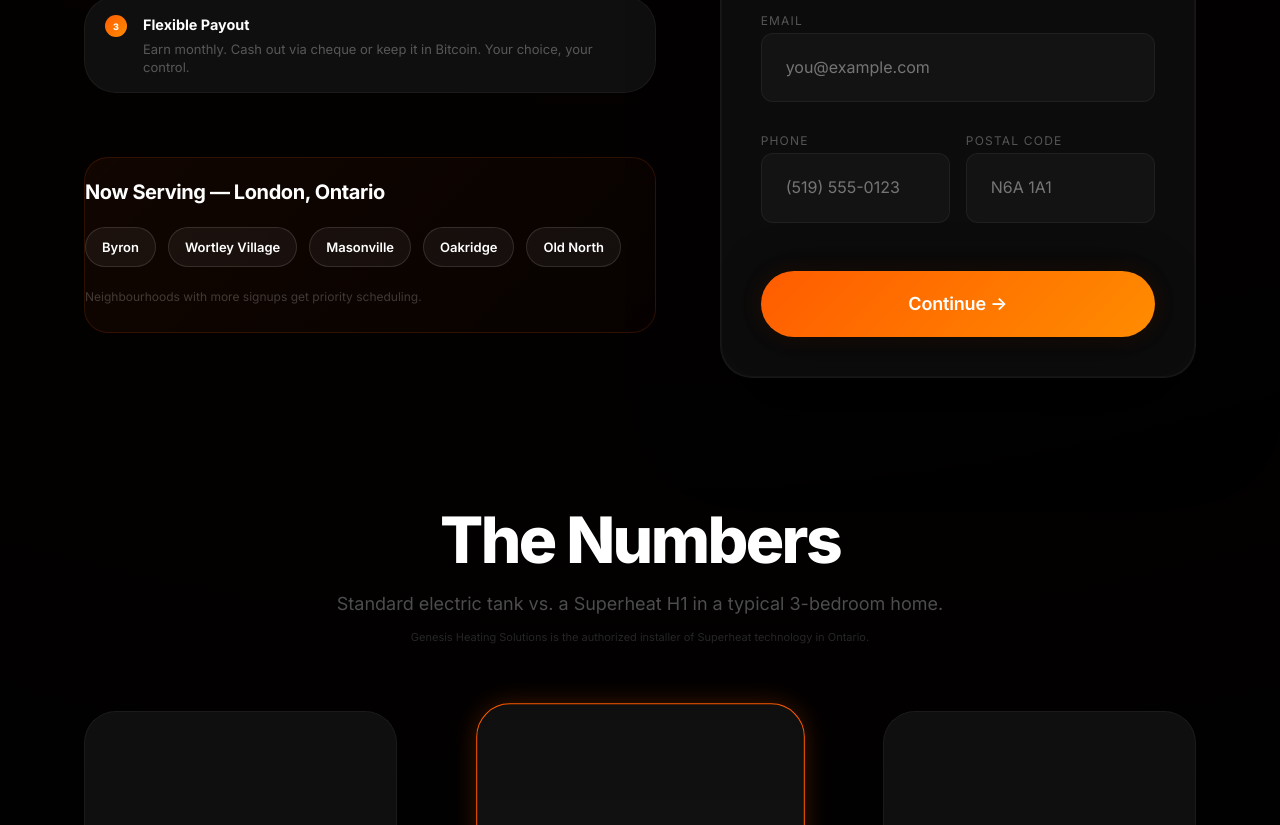
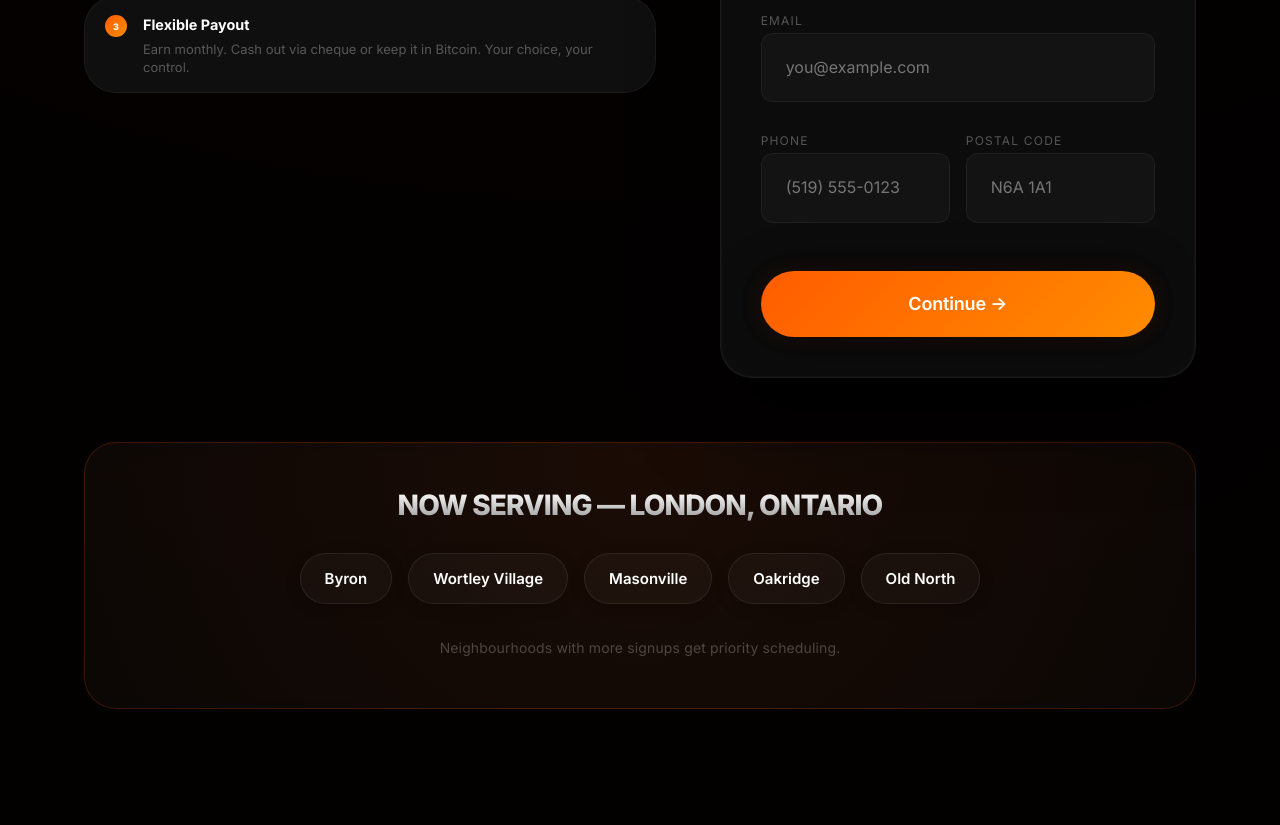
Before and after one commit to London-mining-company/genesis-heating, a Preact app: page / in a window 1280 px wide. Shown: the part 1175-2000 px from the top of the page. Built offline with nearby package versions, Linux system fonts and the light colour scheme.

Commit message:
UI Polish v32.0: Centered Communties section with enhanced pop and premium neighborhood chips

```diff
--- a/src/App.tsx
+++ b/src/App.tsx
@@ -446,11 +446,13 @@ export default function App() {
                         <div style={{ marginBottom: '4rem' }}>
                             <HowItWorks />
                         </div>
-                        <Communities />
                     </div>
                     <div className="reveal sticky-form" style={{ position: 'sticky', top: '120px' }}>
                         <WaitlistForm />
                     </div>
+                </div>
+                <div className="container">
+                    <Communities />
                 </div>
                 <Infographic />
                 <div className="container savings-split">
--- a/src/index.css
+++ b/src/index.css
@@ -832,51 +832,63 @@ h2 {
 
 /* Communities Section - Elevated Visibility */
 .communities-section {
-  margin-top: 3rem;
-  padding: 2rem;
-  border-radius: 24px;
-  background: linear-gradient(135deg, rgba(255, 92, 0, 0.06), rgba(255, 92, 0, 0.02));
-  border: 1px solid rgba(255, 92, 0, 0.15);
+  margin-top: 4rem;
+  margin-bottom: 2rem;
+  padding: 3rem 2rem;
+  border-radius: 32px;
+  background: radial-gradient(circle at top center, rgba(255, 92, 0, 0.08) 0%, rgba(255, 92, 0, 0.02) 100%), rgba(255, 255, 255, 0.02);
+  border: 1px solid rgba(255, 92, 0, 0.2);
+  text-align: center;
+  backdrop-filter: blur(12px);
 }
 
 .communities-title {
-  font-size: 1.25rem;
-  font-weight: 700;
-  margin-bottom: 1.5rem;
+  font-size: clamp(1.25rem, 3vw, 1.75rem);
+  font-weight: 800;
+  margin-bottom: 2rem;
   color: var(--c-text);
-  letter-spacing: -0.02em;
+  letter-spacing: -0.03em;
+  text-transform: uppercase;
+  background: linear-gradient(to bottom, #fff, #999);
+  -webkit-background-clip: text;
+  background-clip: text;
+  -webkit-text-fill-color: transparent;
 }
 
 .communities-grid {
   display: flex;
   flex-wrap: wrap;
-  gap: 0.75rem;
-  margin-bottom: 1.25rem;
+  gap: 1rem;
+  margin-bottom: 2rem;
   opacity: 1;
-  justify-content: flex-start;
+  justify-content: center;
 }
 
 .community-chip {
   display: inline-block;
-  padding: 0.5rem 1rem;
-  background: rgba(255, 255, 255, 0.05);
-  border: 1px solid var(--c-border-strong);
+  padding: 0.75rem 1.5rem;
+  background: rgba(255, 255, 255, 0.03);
+  border: 1px solid rgba(255, 255, 255, 0.08);
   border-radius: 999px;
-  font-size: 0.8125rem;
+  font-size: 0.9375rem;
   font-weight: 600;
-  color: var(--c-text);
-  transition: var(--t-base);
+  color: #fff;
+  transition: all 0.4s cubic-bezier(0.16, 1, 0.3, 1);
+  box-shadow: 0 4px 15px rgba(0, 0, 0, 0.2);
 }
 
 .community-chip:hover {
-  background: rgba(255, 92, 0, 0.1);
+  background: rgba(255, 92, 0, 0.15);
   border-color: var(--c-accent);
+  transform: translateY(-4px) scale(1.05);
+  box-shadow: 0 8px 25px rgba(255, 92, 0, 0.2);
 }
 
 .communities-note {
-  font-size: 0.75rem;
+  font-size: 0.875rem;
   color: var(--c-text-dim);
-  opacity: 0.7;
+  opacity: 0.8;
+  letter-spacing: 0.01em;
 }
 
 /* Footer - Superheat Link */
```
